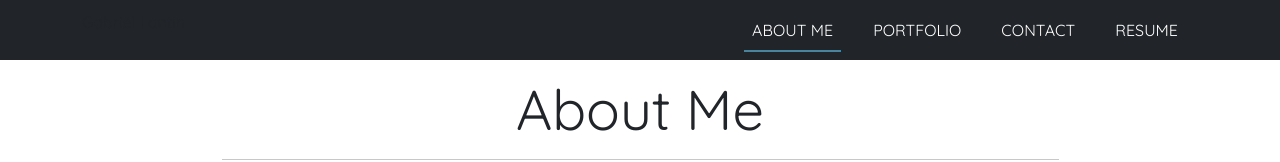
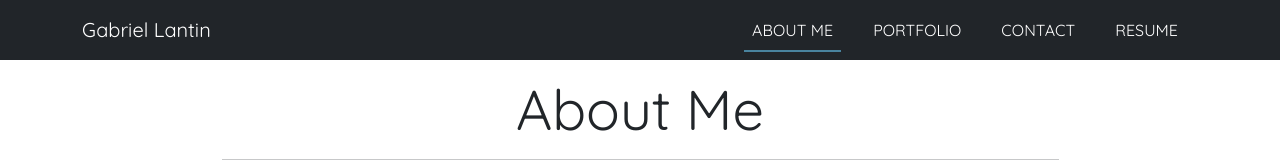
Before and after one commit to mushymane/react-portfolio, a React (Create React App) app: page / in a window 1280 px wide. Shown: the top 162 px of the page. Built offline with nearby package versions, Linux system fonts and the light colour scheme; a web font is replaced by a local one.

Commit message:
getting that npm run deploy practice

```diff
--- a/src/components/Navbar.js
+++ b/src/components/Navbar.js
@@ -7,7 +7,7 @@ const Navbar = ({ currentPage, handlePageChange }) => {
     return (
         <nav className="navbar navbar-expand-lg navbar-dark bg-dark">
             <div className="container">
-                <p>Gabriel Lantin</p>
+                <a className="navbar-brand" href="#">Gabriel Lantin</a>
                 <button className="navbar-toggler" type="button" data-bs-toggle="collapse" data-bs-target="#navbarSupportedContent" aria-controls="navbarSupportedContent" aria-expanded="false" aria-label="Toggle navigation">
                     <FontAwesomeIcon icon={faBars} style={{ color: "white" }} />
                 </button>
```
